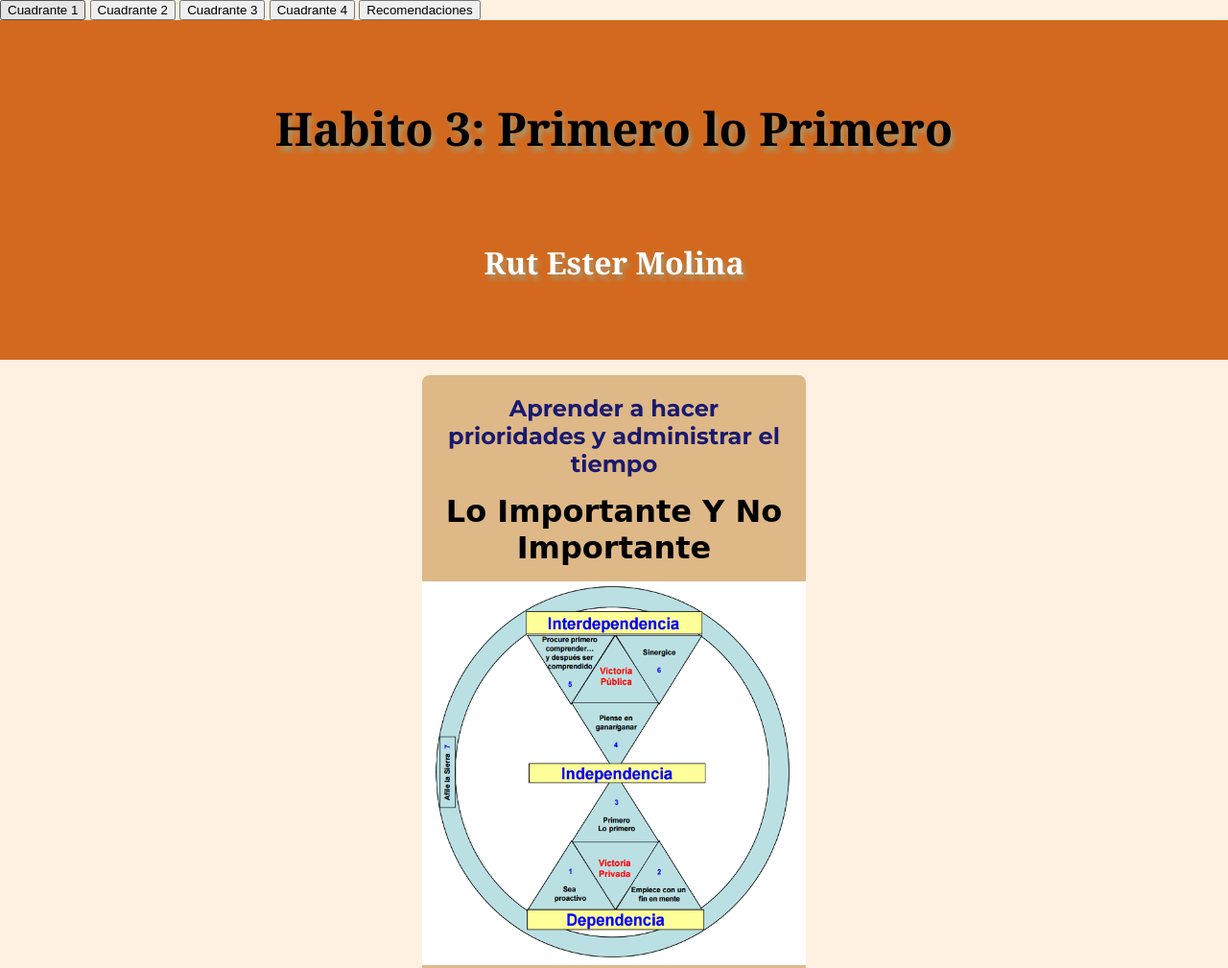
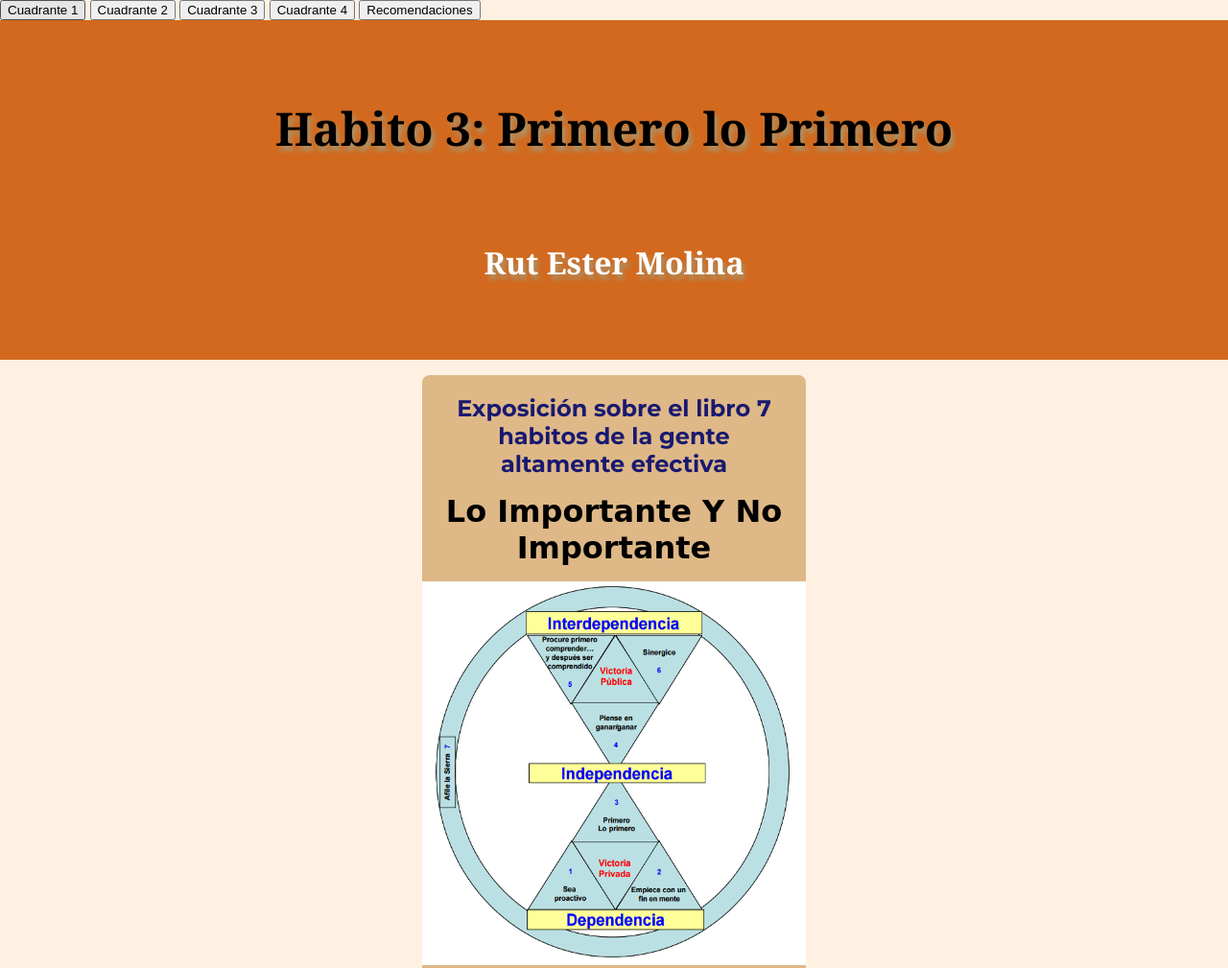
Before and after one commit to RutMolina/7habitosgenteefectiva.github.io, a plain HTML site: page index.html in a window 1280 px wide. Shown: the top 1009 px of the page at 96% size. Drawn offline with Linux system fonts and the light colour scheme.

Commit message:
Update index.html

```diff
--- a/index.html
+++ b/index.html
@@ -22,7 +22,7 @@
     <section class="container">
         <article class="post">
                 <h2 id="titupos">
-                Aprender a hacer prioridades y administrar el tiempo</h2>
+               Exposición sobre el libro 7 habitos de la gente altamente efectiva</h2>
                 <p class="negra">Lo Importante Y No Importante</p>
                 <img src="paradigma-de-los-7-hc3a1bitos.png" height="400" width="400" />
                 <p class="cuerpo">
```
